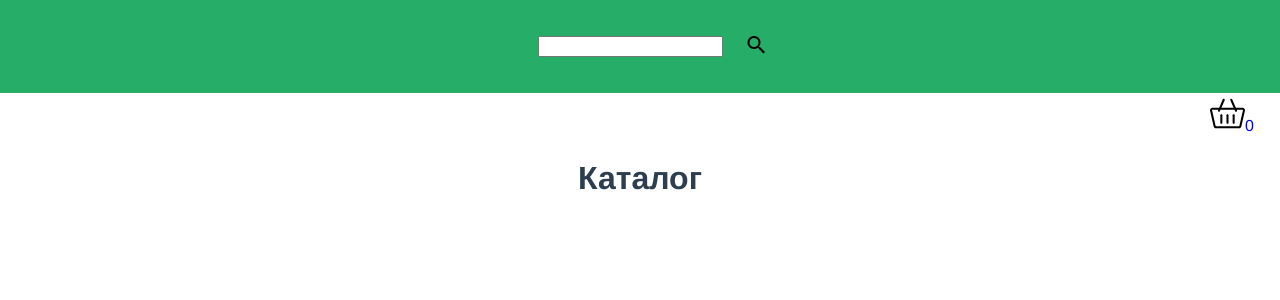
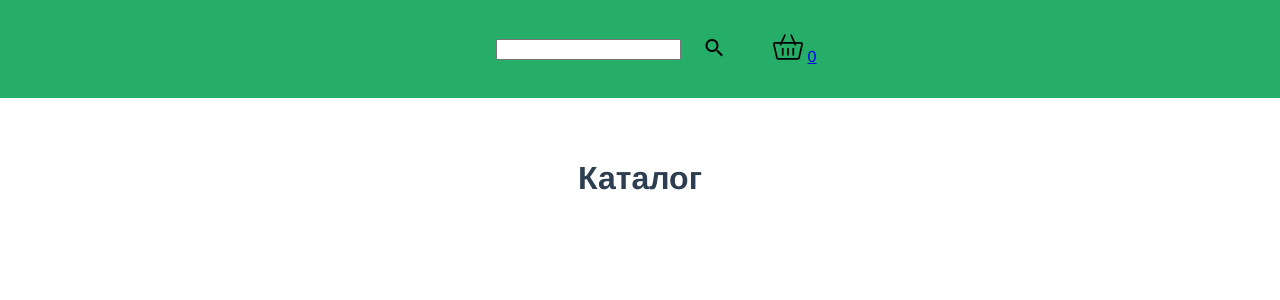
Before and after one commit to veronikagovoruha/HW, a Vue app: page /#/catalog in a window 1280 px wide. Shown: the top 300 px of the page. Built offline with nearby package versions, Linux system fonts and the light colour scheme.

Commit message:
move cart to header

```diff
--- a/src/App.vue
+++ b/src/App.vue
@@ -1,17 +1,29 @@
 <template>
   <div id="app">
-    <vMainWrapper />
+    <Header />
+    <keep-alive>
+      <router-view></router-view>
+    </keep-alive>
   </div>
 </template>
 
 <script>
-  import vMainWrapper from './components/MainWrapper'
+  import Header from './components/layouts/Header'
 
 export default {
   name: 'app',
   components: {
-    vMainWrapper
+    Header
   },
+  props: {},
+  data() {
+    return {
+      title: 'App'
+    }
+  },
+  computed: {},
+  methods: {},
+  watch: {}
 }
 </script>
 
--- a/src/components/MainWrapper.vue
+++ /dev/null
@@ -1,34 +0,0 @@
-<template>
-  <div class="main-wrapper">
-    <Header />
-    <keep-alive>
-      <router-view></router-view>
-    </keep-alive>
-  </div>
-</template>
-
-<script>
-  import Header from './layouts/Header'
-
-  export default {
-    name: 'MainWrapper',
-    components: {
-      Header
-    },
-    props: {},
-    data() {
-      return {
-        title: 'Main wrapper'
-      }
-    },
-    computed: {},
-    methods: {},
-    watch: {}
-  }
-</script>
-
-<style>
-  .main-wrapper {
-    margin: 0 auto;
-  }
-</style>
--- a/src/components/catalog/Catalog.vue
+++ b/src/components/catalog/Catalog.vue
@@ -5,12 +5,6 @@
         :messages="messages"
     />
 
-
-    <router-link :to="{name: 'cart', params: {cart_data: CART}}">
-      <div class="catalog__link_to_cart">
-        <img class="catalog__link_to_cart-image" :src="require('../../assets/images/shopping-cart.svg')" alt="">{{CART.length}}
-      </div>
-    </router-link>
     <h1>Каталог</h1>
     <div class="catalog__list">
       <BookItem
@@ -49,8 +43,6 @@
     computed: {
       ...mapGetters([
         'BOOKS',
-        'CART',
-        'SEARCH_VALUE',
         'FORM',
       ]),
       booksList() {
@@ -144,8 +136,5 @@
     margin-top: -7px;
   }
 
-  .catalog__link_to_cart-image{
-    width: 35px;
-    height: 35px;
-  }
+
 </style>
--- a/src/components/layouts/Header.vue
+++ b/src/components/layouts/Header.vue
@@ -8,6 +8,12 @@
       <button class="search_btn">
         <i class="material-icons" @click="search(searchValue)">search</i>
       </button>
+
+      <router-link :to="{name: 'cart', params: {cart_data: CART}}">
+        <div class="header__link_to_cart">
+          <img class="header__link_to_cart-image" :src="require('../../assets/images/shopping-cart.svg')" alt="">{{CART.length}}
+        </div>
+      </router-link>
     </div>
   </div>
 </template>
@@ -25,13 +31,15 @@
     },
     computed: {
       ...mapGetters([
-        'SEARCH_VALUE'
+        'CART',
+        'SEARCH_VALUE',
       ])
     },
     methods: {
       ...mapActions([
         'GET_SEARCH_VALUE_TO_VUEX',
         'GET_BOOKS_FROM_API',
+        'ADD_TO_CART'
       ]),
       search(searchValue) {
         this.GET_BOOKS_FROM_API(searchValue);
@@ -59,6 +67,16 @@
       width: 50px;
     }
 
+    .header__link_to_cart{
+      padding-left: 40px;
+    }
+
+    .header__link_to_cart-image{
+      height: 30px;
+      width: 30px;
+      padding-right: 5px;
+    }
+
     .search-field {
       padding: 16px;
       right: 200px;
```
